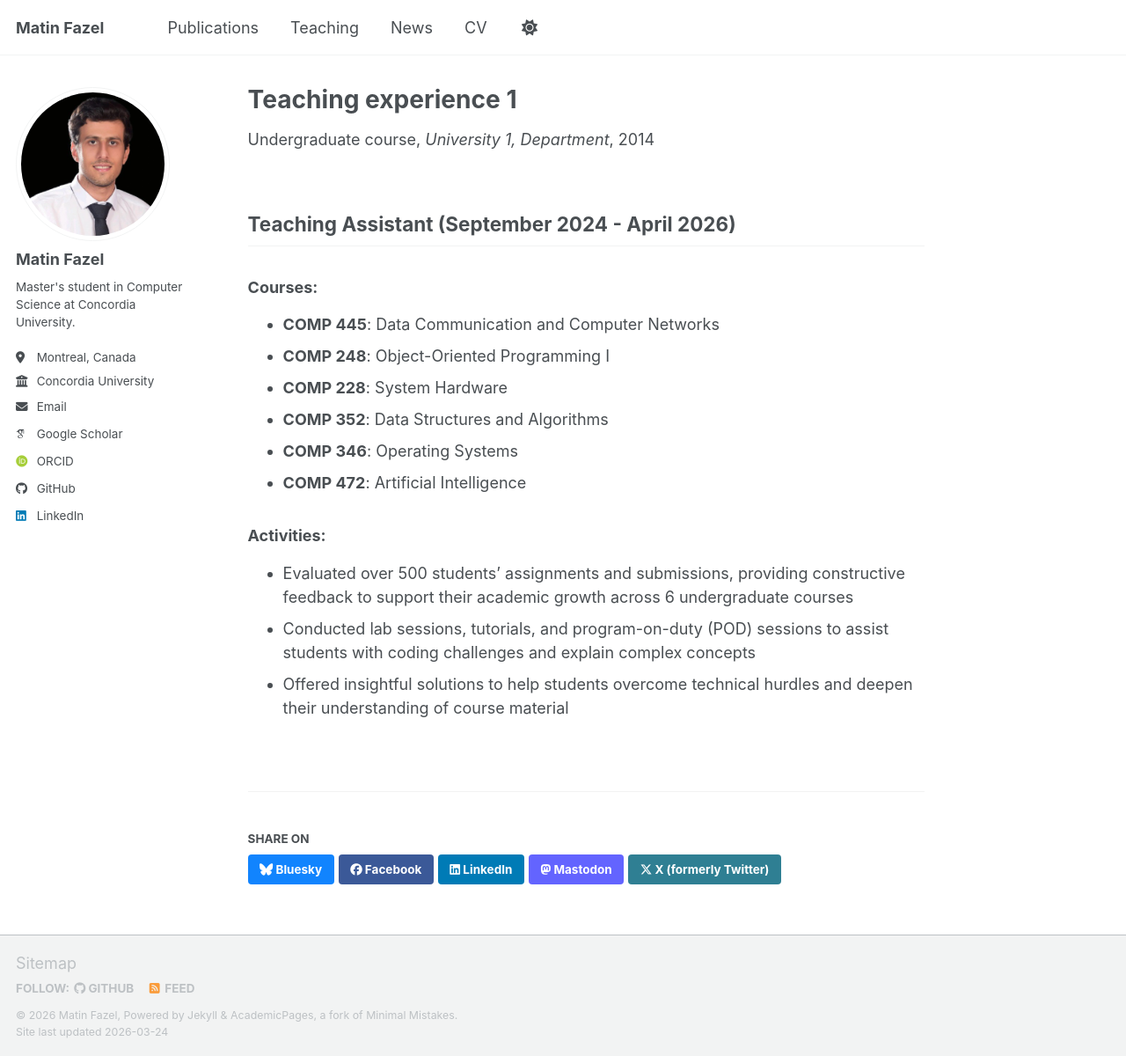
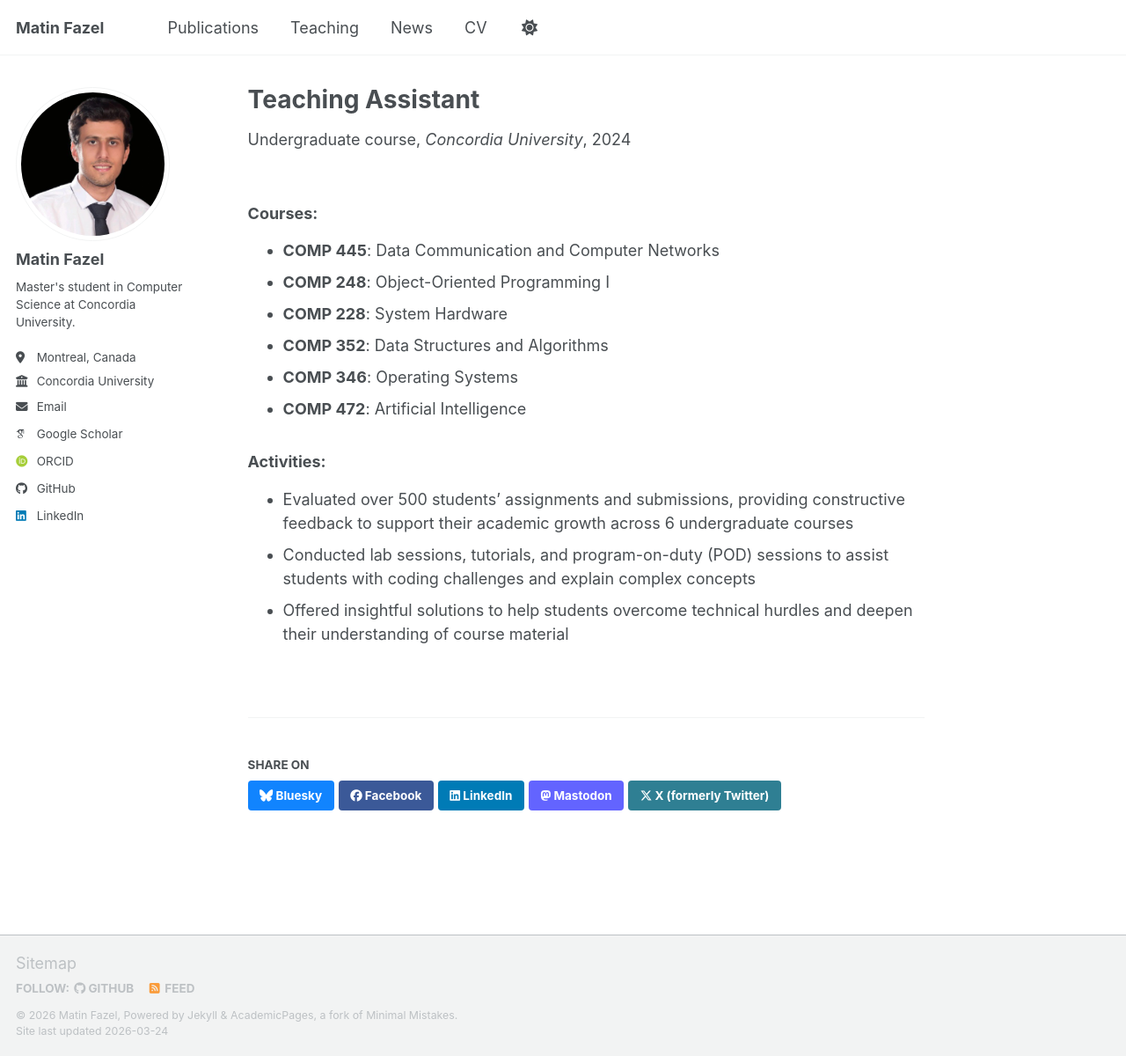
Before and after one commit to matinfazel/matinfazel.github.io, a Jekyll site: the page built from _teaching/2014-spring-teaching-1.md, in a window 1280 px wide and 1200 px high. Shown: the whole window at 88% size. Built offline with Jekyll 4.4.1, drawn with Linux system fonts in a browser that asks for light colours; some web fonts are replaced; a script bundle is joined from its source files by our own code; library files that are not in the unit come from our copies.

```diff
--- a/_teaching/2014-spring-teaching-1.md
+++ b/_teaching/2014-spring-teaching-1.md
@@ -1,14 +1,14 @@
 ---
-title: "Teaching experience 1"
+title: "Teaching Assistant"
 collection: teaching
 type: "Undergraduate course"
 permalink: /teaching
-venue: "University 1, Department"
-date: 2014-01-01
-location: "City, Country"
+venue: "Concordia University"
+date: September 2024 - April 2026
+location: "Montreal, Canada"
 ---
 
-## Teaching Assistant (September 2024 - April 2026)
+<!-- ## Teaching Assistant (September 2024 - April 2026) -->
 
 ### Courses:
 - **COMP 445**: Data Communication and Computer Networks
```
